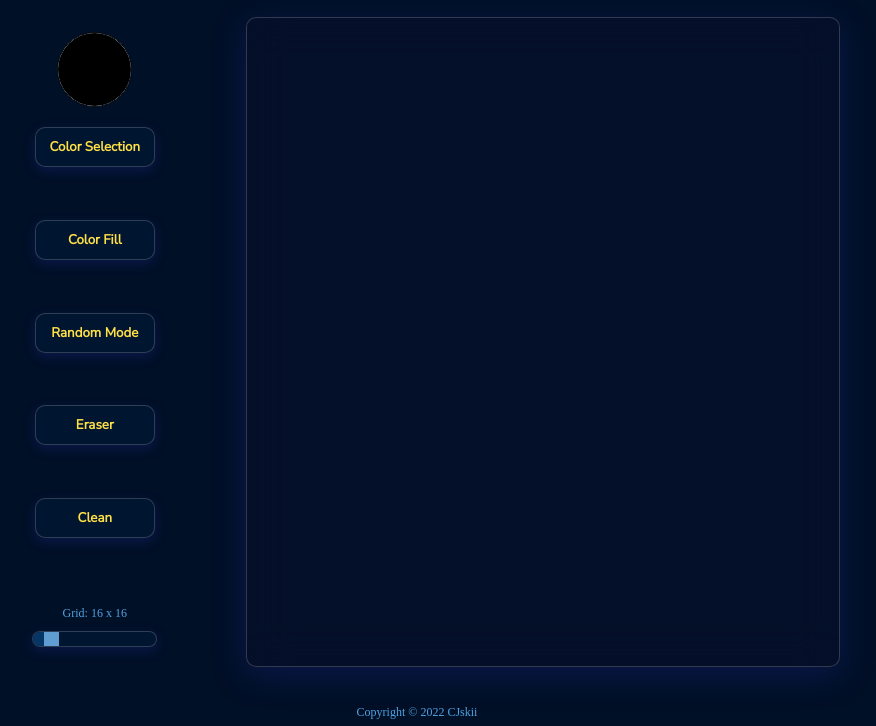
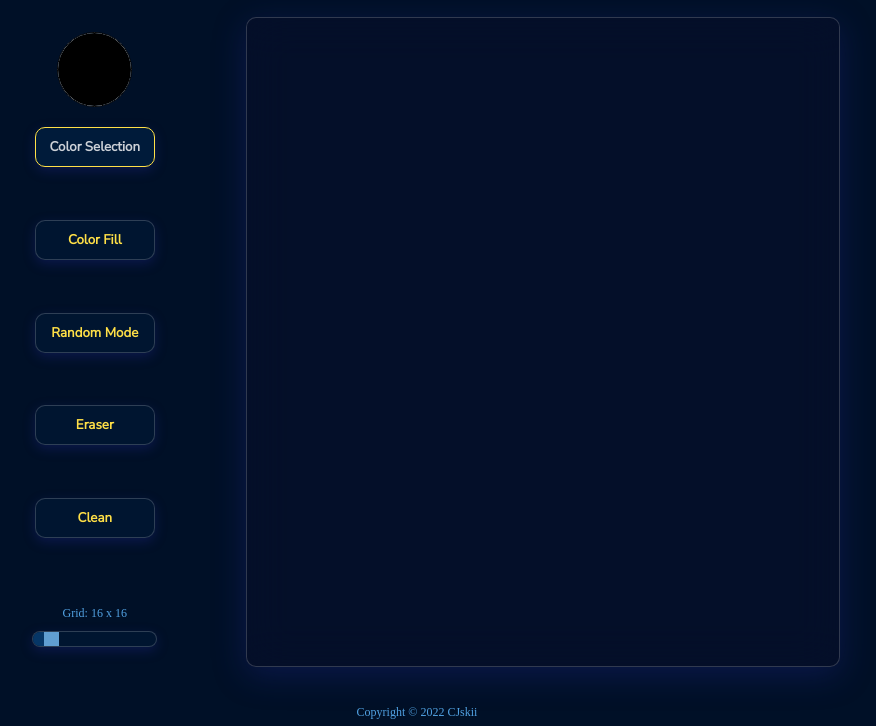
Before and after one commit to CJskii/etch-a-sketch, a plain HTML site: page index.html in a window 1280 px wide. Both pictures are taken after a click on the button "Color Selection". Shown: the part 74-800 px from the top of the page, without its empty margins (223-1099 px from the left). Drawn offline with Linux system fonts and the light colour scheme; a web font is replaced by a local one.

Commit message:
active class styling

```diff
--- a/assets/css/style.css
+++ b/assets/css/style.css
@@ -193,6 +193,12 @@ input[type=color]::-webkit-color-swatch {
   }
 
 
+  .active{
+    color: rgba( 255, 255, 255, 0.8 );
+    background: rgba(0, 35, 71, 0.6);
+    border: 1px solid var(--color-brand2)
+  }
+
 /* FOOTER */
 
 .footer{
```
Also changed, not shown: index.html (+0 -1 lines).
